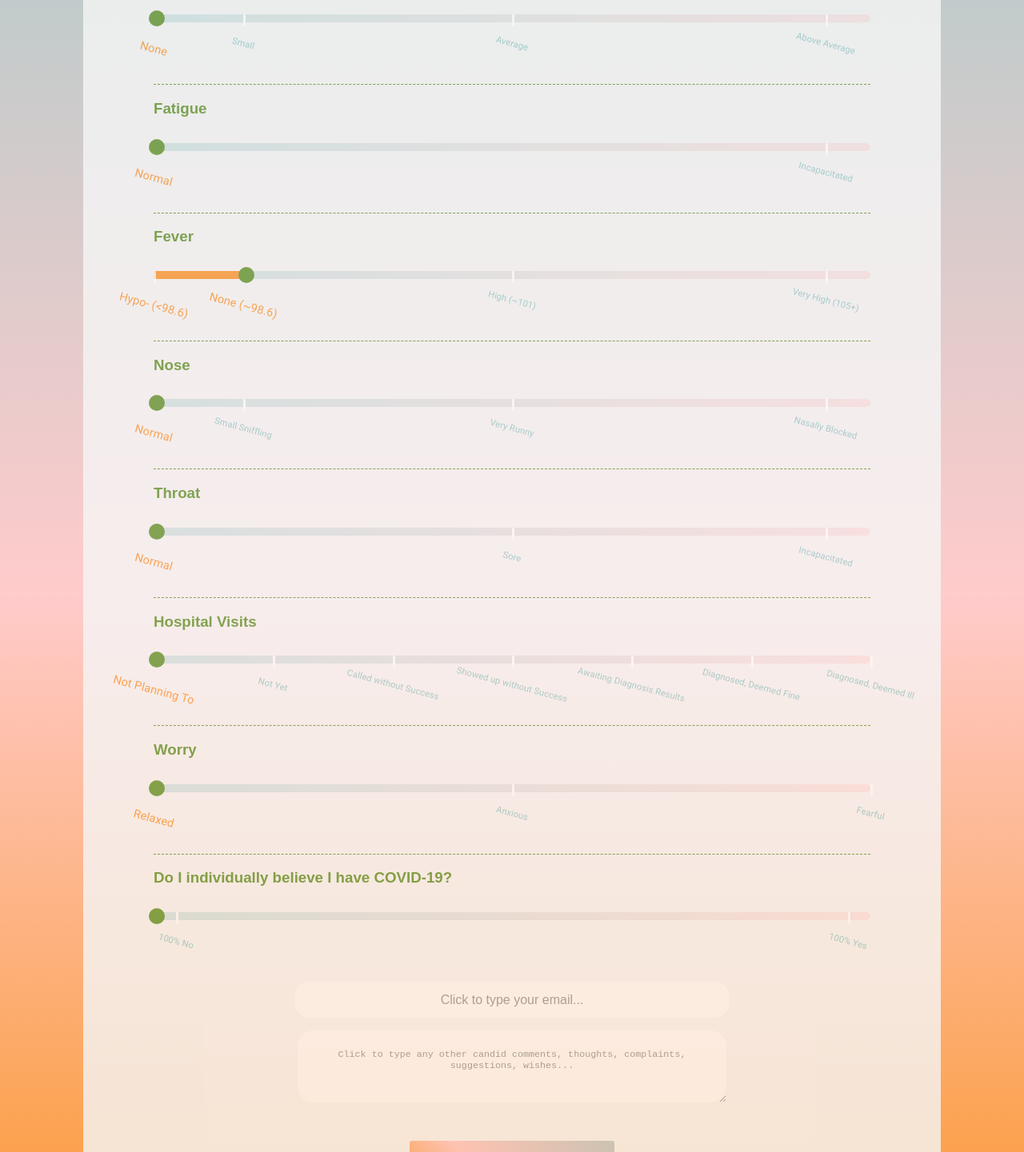
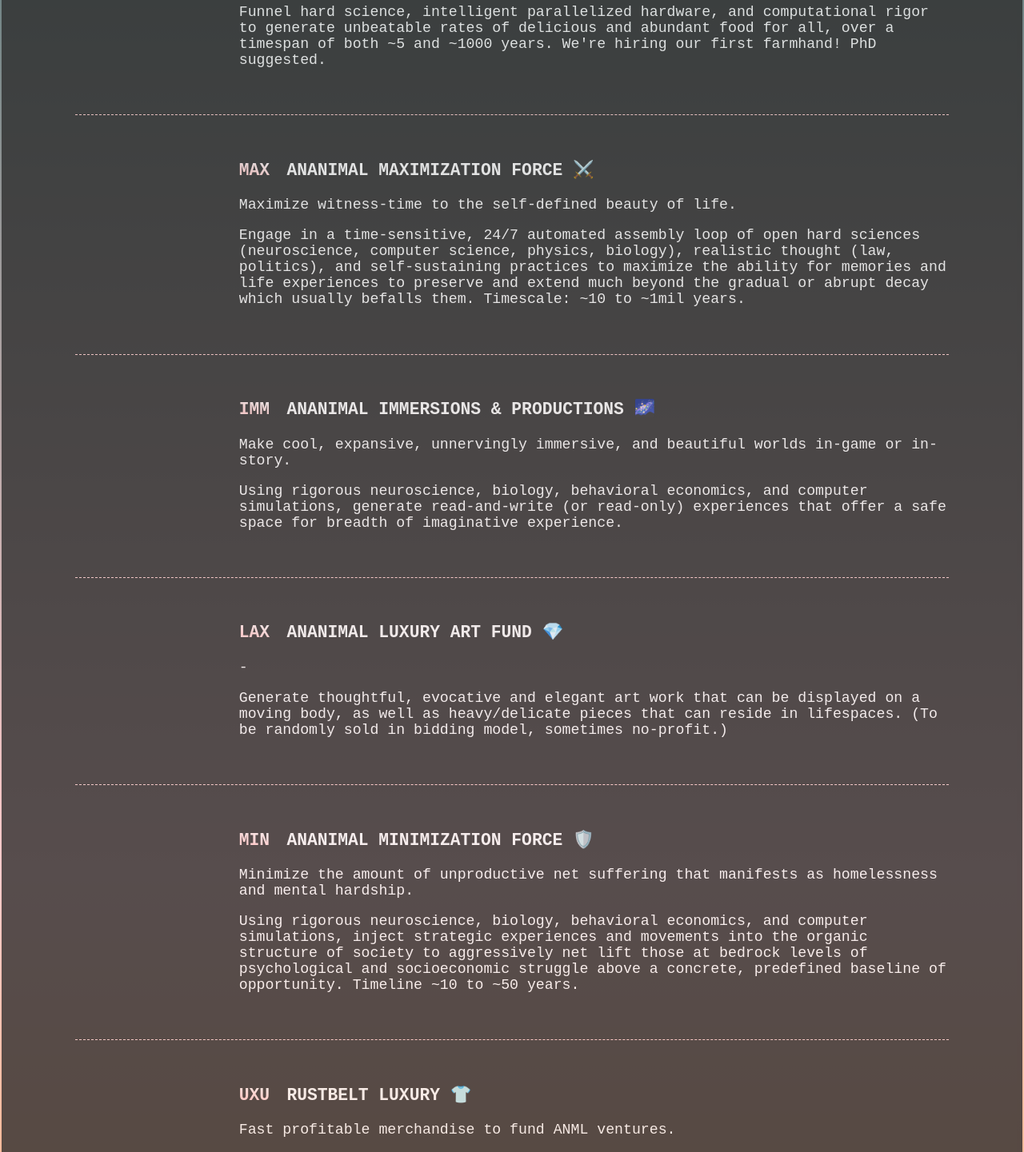
Before and after one commit to m-luck/ananimal_org, a React app: page / in a window 1280 px wide. Shown: the part 500-1941 px from the top of the page at 80% size. Built offline with nearby package versions, Linux system fonts and the light colour scheme.

Commit message:
Ready to go live.

```diff
--- a/ananimal-frontend/src/constants.js
+++ b/ananimal-frontend/src/constants.js
@@ -8,9 +8,10 @@ export const colors = {
     nightOrange: '#ffcb99',
     nightBlue: '#336667',
     softWhite: '#F6F6F6',
+    brightBlack: '#2E2E2E'
 }
 
-export const API_SUBMISSION_URL = "https://overflowstorage-0ba2.restdb.io/rest/submissions"
+export const API_SUBMISSION_URL = "https://ananimal-9e22.restdb.io/rest/mailinglist"
 export const API_SUBMISSION_BACKUP_URL = "http://overflowstorage-0ba2.restdb.io/rest/submissionBackups"
 
 // Redux Form Keys
@@ -22,127 +23,38 @@ export const DEFAULT_MIN_PLUS = 4
 export const DEFAULT_MID = 16
 export const DEFAULT_MAX_MINUS = 30
 export const DEFAULT_MAX = 32
-const generate_config = (min, max, fresh, marks, item, sectionTitle, slug) =>
-        ({ min, max, fresh, marks, item, sectionTitle, slug })
-const BREATHING_CONFIG = generate_config(DEFAULT_MIN, DEFAULT_MAX,
-        DEFAULT_MIN,
-        [
-            [DEFAULT_MIN, "Normal"],
-            [DEFAULT_MID, "Difficult"],
-            [DEFAULT_MAX_MINUS, "Incapacitated"],
-        ],
-        'Breathing',
-    )
-const COUGH_CONFIG = generate_config(DEFAULT_MIN, DEFAULT_MAX,
-        DEFAULT_MIN,
-        [
-            [DEFAULT_MIN, "None"],
-            [DEFAULT_MIN_PLUS, "Once Per Hour"],
-            [DEFAULT_MID, "Once Per Half Hour"],
-            [DEFAULT_MAX_MINUS, "Once+ Per Minute"],
-        ],
-        'Coughing',
-    )
-const HEADACHE_CONFIG = generate_config(DEFAULT_MIN, DEFAULT_MAX,
-        DEFAULT_MIN,
-        [
-            [DEFAULT_MIN, "None"],
-            [DEFAULT_MIN_PLUS, "Small"],
-            [DEFAULT_MID, "Average"],
-            [DEFAULT_MAX_MINUS, "Above Average"],
-        ],
-        'Headache'
-    )
-const FATIGUE_CONFIG = generate_config(DEFAULT_MIN, DEFAULT_MAX,
-        DEFAULT_MIN,
-        [
-            [DEFAULT_MIN, "Normal"],
-            [DEFAULT_MAX_MINUS, "Incapacitated"],
-        ],
-        'Fatigue'
-    )
-const FEVER_CONFIG = generate_config(DEFAULT_MIN, DEFAULT_MAX,
-        DEFAULT_MIN_PLUS,
-        [
-            [DEFAULT_MIN, "Hypo- (<98.6)"],
-            [DEFAULT_MIN_PLUS, "None (~98.6)"],
-            [DEFAULT_MID, "High (~101)"],
-            [DEFAULT_MAX_MINUS, "Very High (105+)"],
-        ],
-        'Fever'
-    )
-const NOSE_CONFIG = generate_config(DEFAULT_MIN, DEFAULT_MAX,
-        DEFAULT_MIN,
-        [
-            [DEFAULT_MIN, "Normal"],
-            [DEFAULT_MIN_PLUS, "Small Sniffling"],
-            [DEFAULT_MID, "Very Runny"],
-            [DEFAULT_MAX_MINUS, "Nasally Blocked"],
-        ],
-        'Nose'
-    )
-const THROAT_CONFIG = generate_config(DEFAULT_MIN, DEFAULT_MAX,
-        DEFAULT_MIN,
-        [
-            [DEFAULT_MIN, "Normal"],
-            [DEFAULT_MID, "Sore"],
-            [DEFAULT_MAX_MINUS, "Incapacitated"],
-        ],
-        'Throat'
-    )
-const VISITS_CONFIG = generate_config(0, 6,
-        0,
-        [ // This one is categorical
-            [0, "Not Planning To"],
-            [1, "Not Yet"],
-            [2, "Called without Success"],
-            [3, "Showed up without Success"],
-            [4, "Awaiting Diagnosis Results"],
-            [5, "Diagnosed, Deemed Fine"],
-            [6, "Diagnosed, Deemed Ill"],
-        ],
-        '',
-        'Hospital Visits',
-        'visits'
-    )
-const WORRY_CONFIG = generate_config(DEFAULT_MIN, DEFAULT_MAX,
-        DEFAULT_MIN,
-        [
-            [DEFAULT_MIN, "Relaxed"],
-            [DEFAULT_MID, "Anxious"],
-            [DEFAULT_MAX, "Fearful"],
-        ],
-        '',
-        'Worry',
-        'worry'
 
-    )
-const BELIEF_CONFIG = generate_config(DEFAULT_MIN, DEFAULT_MAX,
-        DEFAULT_MIN,
-        [
-            [DEFAULT_MIN+1, "100% No"],
-            [DEFAULT_MAX-1, "100% Yes"],
-        ],
-        '',
-        'Do I individually believe I have COVID-19?',
-        'Belief'
-    )
-export const sliderConfigs = [
-    BREATHING_CONFIG,
-    COUGH_CONFIG,
-    HEADACHE_CONFIG,
-    FATIGUE_CONFIG,
-    FEVER_CONFIG,
-    NOSE_CONFIG,
-    THROAT_CONFIG,
-    VISITS_CONFIG,
-    WORRY_CONFIG,
-    BELIEF_CONFIG,
-]
-export const sliderSectionListFormInitialValues = () => {
-    let initialValues = {}
-    sliderConfigs.forEach(config =>
-        initialValues[selectors.getReduxFormFieldName(config)] = config.fresh
-    )
-    return initialValues
+export const explanations = {
+    ls: {
+        mission: "Provide positive housing and life experiences that only a certain mindset can offer.",
+        description: "Create a safe and unbeatable environment for humans to create memories, whether it be rent, residency purchase, state-of-the-art venues, or vacation spaces, including a seamless consideration toward care, access, and transaction. (Read: The UChicago theory of property.) Timescale: ~1 to ~10 years."
+    },
+    aavg: {
+        mission: "Make good corn better => Extend to blissful food experiences (w/ LS).",
+        description: "Funnel hard science, intelligent parallelized hardware, and computational rigor to generate unbeatable rates of delicious and abundant food for all, over a timespan of both ~5 and ~1000 years. We're hiring our first farmhand! PhD suggested."
+    },
+    amax: {
+        mission: "Maximize witness-time to the self-defined beauty of life.",
+        description: "Engage in a time-sensitive, 24/7 automated assembly loop of open hard sciences (neuroscience, computer science, physics, biology), realistic thought (law, politics), and self-sustaining practices to maximize the ability for memories and life experiences to preserve and extend much beyond the gradual or abrupt decay which usually befalls them. Timescale: ~10 to ~1mil years."
+    },
+    imm: {
+        mission: "Make cool, expansive, unnervingly immersive, and beautiful worlds in-game or in-story.",
+        description: "Using rigorous neuroscience, biology, behavioral economics, and computer simulations, generate read-and-write (or read-only) experiences that offer a safe space for breadth of imaginative experience."
+    },
+    lax: {
+        mission: "-",
+        description: "Generate thoughtful, evocative and elegant art work that can be displayed on a moving body, as well as heavy/delicate pieces that can reside in lifespaces. (To be randomly sold in bidding model, sometimes no-profit.)"
+    },
+    amin: {
+        mission: "Minimize the amount of unproductive net suffering that manifests as homelessness and mental hardship.",
+        description: "Using rigorous neuroscience, biology, behavioral economics, and computer simulations, inject strategic experiences and movements into the organic structure of society to aggressively net lift those at bedrock levels of psychological and socioeconomic struggle above a concrete, predefined baseline of opportunity. Timeline ~10 to ~50 years."
+    },
+    uxu: {
+        mission: "Fast profitable merchandise to fund ANML ventures.",
+        description: "High volume, fun and popular T-Shirts that sustain as a business to neutrally capitalize on a common need for identity and entertainment."
+    },
+    blnc: {
+        mission: "The most significant consulting firm for hardworking, early-generation Technologists.",
+        description: ""
+    },
 }
--- a/ananimal-frontend/src/react-presentational-components/SliderSection.jsx
+++ b/ananimal-frontend/src/react-presentational-components/SliderSection.jsx
@@ -9,7 +9,9 @@ import {
 const SliderSection = props => {
 
     const {
+        acronym,
         className,
+        desc,
         input, // If passed in from Redux Form Field
         marks = [],
         max = DEFAULT_MAX,
@@ -19,14 +21,13 @@ const SliderSection = props => {
 
     return (
         <div className={className}>
-            <h3>{sectionTitle}</h3>
-            <StyledSimpleSlider
-                value={input.value}
-                onChange={(event, value) => input.onChange(value)}
-                max={max}
-                marks={marks}
-                min={min}
-            />
+            <h3>
+                <span className="acronym">{acronym}</span>
+                &emsp;
+                {sectionTitle.toUpperCase()}
+            </h3>
+            <p>{desc.mission}</p>
+            <p>{desc.description}</p>
         </div>
     )
 }
--- a/ananimal-frontend/src/react-presentational-components/styled-presentational-components.jsx
+++ b/ananimal-frontend/src/react-presentational-components/styled-presentational-components.jsx
@@ -60,22 +60,29 @@ export const StyledSimpleSlider = styled(SimpleSliderWithMUITheme)`
 `
 
 export const StyledSliderSection = styled(SliderSection)`
-    h3 { color: ${colors.green}}
+    color: ${colors.softWhite};
+    .acronym {
+        background: linear-gradient(12deg, ${colors.softWhite} 0%, ${colors.pink} 30%, ${colors.softWhite} 100%);
+        -webkit-background-clip: text;
+        -webkit-text-fill-color: transparent;
+    }
     margin: 0px 2em 3em 2em;
+    padding: 0 0 5vh 16vw;
     border: dashed;
-    border-color: ${colors.green};
-    border-width: 1px 0px 0px 0px;
+    border-color: ${colors.pink};
+    border-width: 0px 0px 1px 0px;
 `
 
 export const StyledInput = styled(FormInput)`
     input {
         display: block;
         margin: 2vh auto 2vh auto;
-        border-radius: 20px;
+        border-radius: 2px;
         width: 40vw;
         height: 3vw;
         padding: 0.2em 1em 0.2em 1em;
         font-size: 1.0em;
+        font-family: monospace;
         border: none;
         outline: none;
         opacity: 0.7;
@@ -86,11 +93,12 @@ export const StyledTextArea = styled(FormTextArea)`
     textarea {
         display: block;
         margin: 2vh auto 6vh auto;
-        border-radius: 20px;
+        border-radius: 2px;
         width: 40vw;
         height: 5vw;
         padding: 2em 1em 0.2em 1em;
-        font-size: 0.9em;
+        font-size: 1.0em;
+        font-family: monospace;
         border: none;
         outline: none;
         opacity: 0.7;
@@ -102,13 +110,14 @@ export const StyledTextArea = styled(FormTextArea)`
 export const StyledButton = styled.button`
     width: 20vw;
     height: 7vw;
-    background-image: linear-gradient(45deg, ${colors.orange} 0%, ${colors.pink} 30%, ${colors.blue} 100%);
+    background-image: linear-gradient(45deg, ${colors.nightBlue} 0%, ${colors.brightBlack} 30%, ${colors.blue} 100%);
     background-size: 30vw;
     border: none;
     border-radius: 3px;
     transition: background 0.5s ease-out;
     font-size: 20px;
-    color: ${colors.nightBlue};
+    font-family: monospace;
+    color: ${colors.softWhite};
     cursor: pointer;
     :hover {
         background-position: -10vw;
--- a/ananimal-frontend/src/react-stateful-components/App.jsx
+++ b/ananimal-frontend/src/react-stateful-components/App.jsx
@@ -32,8 +32,9 @@ class App extends React.Component {
 }
 
 const StyledApp = styled(App)`
-    font-family: sans-serif;
-    background-image: linear-gradient(to bottom, ${colors.blue} 0%, ${colors.pink} 60%, ${colors.orange} 100%);
+    font-family: monospace;
+    font-size: 1.4em;
+    background-image: linear-gradient(to bottom, ${colors.nightBlue} 0%, ${colors.pink} 60%, ${colors.orange} 100%);
     margin: 0;
     padding: 0;
 `
--- a/ananimal-frontend/src/react-stateful-components/redux-forms/SliderSectionListForm.jsx
+++ b/ananimal-frontend/src/react-stateful-components/redux-forms/SliderSectionListForm.jsx
@@ -7,6 +7,7 @@ import {
     StyledTextArea,
 } from '../../react-presentational-components/styled-presentational-components.jsx'
 import {
+    explanations,
     sliderConfigs,
     SLIDERS_FORM_KEY,
     sliderSectionListFormInitialValues,
@@ -25,24 +26,18 @@ const UnconnectedSliderSectionList = props => {
 
     return (
         <div className={className}>
-            <h2>This is How I Am Feeling...</h2>
+            <h1>
+                <span className="grad">A\N\A\N\I\M\A\L</span>
+                &emsp; The Organizations This World Wants &amp; Needs</h1>
             <div>
-                {
-                    sliderConfigs.map(config => {
-                        const uniqueID = selectors.getReduxFormFieldName(config)
-                        return (
-                            <Field
-                                component={StyledSliderSection}
-                                name={uniqueID}
-                                key={uniqueID}
-                                marks={config.marks.map(selectors.convertTupleToMarkObject)}
-                                max={config.max}
-                                min={config.min}
-                                sectionTitle={config.sectionTitle || config.item}
-                            />
-                        )
-                    })
-                }
+                <StyledSliderSection desc={explanations.ls} acronym="LS" sectionTitle="Ananimal Lifespaces 🏘️"/>
+                <StyledSliderSection desc={explanations.aavg} acronym="AVG" sectionTitle="Ananimal Vegetal Force 🥬"/>
+                <StyledSliderSection desc={explanations.amax} acronym="MAX" sectionTitle="Ananimal Maximization Force ⚔️"/>
+                <StyledSliderSection desc={explanations.imm} acronym="IMM" sectionTitle="Ananimal Immersions & Productions 🌌"/>
+                <StyledSliderSection desc={explanations.lax} acronym="LAX" sectionTitle="Ananimal Luxury Art Fund 💎"/>
+                <StyledSliderSection desc={explanations.amin} acronym="MIN" sectionTitle="Ananimal Minimization Force 🛡️"/>
+                <StyledSliderSection desc={explanations.uxu} acronym="UXU" sectionTitle="Rustbelt Luxury 👕"/>
+                <StyledSliderSection desc={explanations.blnc} acronym="BLNC" sectionTitle="B14N Consulting Services 🔖"/>
             </div>
             <div style={{textAlign: "center"}}>
                 <Field
@@ -50,22 +45,22 @@ const UnconnectedSliderSectionList = props => {
                     name="email"
                     key="email"
                     onChange={null}
-                    placeholder="Click to type your email..."
+                    placeholder="Type your email to join the mailing list..."
                 />
                 <Field
                     component={StyledTextArea}
                     name="comment"
                     key="comment"
                     onChange={null}
-                    placeholder="Click to type any other candid comments, thoughts, complaints, suggestions, wishes..."
+                    placeholder="Type any other information you'd like to include..."
                 />
                 <StyledButton onClick={() =>
                     {
                         handleSubmit()
                         props.change('email', 'Submitted!')
-                        props.change('comment', 'I hear you. Thank you for helping paint a better picture.')
+                        props.change('comment', 'This is just the beginning.')
                     }
-                }>Submit ▶</StyledButton>
+                }>Join ▶</StyledButton>
             </div>
         </div>
     )
@@ -74,7 +69,6 @@ const UnconnectedSliderSectionList = props => {
 const SliderSectionListForm = reduxForm({
     form: SLIDERS_FORM_KEY,
     onSubmit: onSubmitSliderSectionListForm,
-    initialValues: sliderSectionListFormInitialValues(),
   })(UnconnectedSliderSectionList)
 
 export default connect(null)(SliderSectionListForm)
--- a/ananimal-frontend/src/react-stateful-components/styled-stateful-components.jsx
+++ b/ananimal-frontend/src/react-stateful-components/styled-stateful-components.jsx
@@ -3,12 +3,18 @@ import SliderSectionListForm from './redux-forms/SliderSectionListForm.jsx'
 import { colors } from '../constants.js'
 
 export const StyledSliderSectionListForm = styled(SliderSectionListForm)`
-    h2 { color: ${colors.green} }
+    h1 { font-size: 1em;}
+    .grad {
+        font-size: 1.5em;
+        background: linear-gradient(12deg, ${colors.softWhite} 0%, ${colors.pink} 30%, ${colors.softWhite} 100%);
+        -webkit-background-clip: text;
+        -webkit-text-fill-color: transparent;
+    }
     padding: 7vh;
     margin: auto;
     position: relative;
-    width: 75vw;
-    background-color: ${colors.softWhite};
+    width: 91vw;
+    background-color: ${colors.brightBlack};
     opacity: 0.8;
-    border-radius: 10px;
+    border-radius: 2px;
 `
--- a/ananimal-frontend/src/redux/action-creators.js
+++ b/ananimal-frontend/src/redux/action-creators.js
@@ -22,6 +22,8 @@ export const onSubmitSliderSectionListForm = (values, dispatch, props) => {
 
     if (!('email' in values)) { values['email'] = '(no email)'}
 
+    console.log(values)
+
     axios({
         "async": true,
         "crossDomain": true,
@@ -29,14 +31,14 @@ export const onSubmitSliderSectionListForm = (values, dispatch, props) => {
         "method": "POST",
         "headers": {
           "content-type": "application/json",
-          "x-apikey": "5e78590ff96f9f072a0b0830",
+          "x-apikey": "5e897694111788414066c689",
           "cache-control": "no-cache"
         },
         "processData": false,
         "data": { ...values }
     })
     .then(res =>
-        null
+        console.log(res)
     )
 
     // axios
--- a/index.html
+++ b/index.html
@@ -1,8 +1,9 @@
 <!DOCTYPE html>
 <html style="margin: 0; padding: 0;">
     <head>
+        <link rel='icon' href='favicon.ico' type='image/x-icon'/ >
         <meta charset="utf-8">
-        <title>I'm Feeling... | Corona Overflow | Coronavirus Symptom Tracker</title>
+        <title>A \ N \ A \ N \ I \ M \ A \ L</title>
     </head>
     <body style="margin: 0; padding: 0;">
         <div id="root" style="margin: 0; padding: 0;">
```
Also changed, not shown: 1 other file (tests, documents, lock files or other folders).
